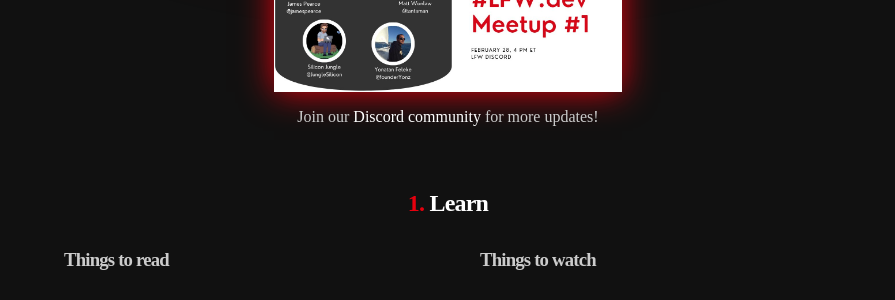
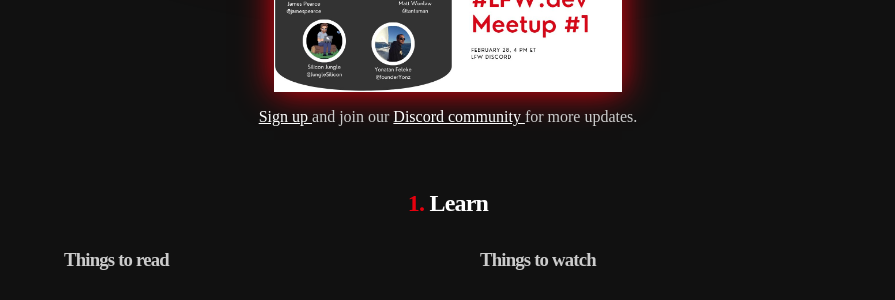
Before and after one commit to mylofi/localfirstweb.dev, a Jekyll site: the page built from index.html, in a window 1280 px wide. Shown: the part 505-805 px from the top of the page, without its empty margins (192-1087 px from the left). Built offline with Jekyll 4.4.1, drawn with Linux system fonts in a browser that asks for light colours; some web fonts are replaced; grey boxes are pictures that could not be loaded.

Commit message:
Link improvements

```diff
--- a/assets/css/main.scss
+++ b/assets/css/main.scss
@@ -81,6 +81,9 @@ aside {
   max-width: 22rem;
   margin: 0 auto;
   padding: 1rem 0 2rem;
+  a {
+    text-decoration: underline;
+  }
   img {
     max-width: 100%;
     display: block;
--- a/index.html
+++ b/index.html
@@ -64,11 +64,17 @@ layout: compress
       >
         <img src="/assets/images/meetup1.jpg" />
       </a>
-      Join our
-      <a href="https://discord.gg/ZRrwZxn4rW" target="_blank"
-        >Discord community</a
+      <a
+        href="https://discord.gg/4CVnJ2vD?event=1076855466824564766"
+        target="_blank"
       >
-      for more updates!
+        Sign up
+      </a>
+      and join our
+      <a href="https://discord.gg/ZRrwZxn4rW" target="_blank">
+        Discord community
+      </a>
+      for more updates.
     </aside>
     <main>
       {%for group in site.data.content%}
@@ -79,8 +85,10 @@ layout: compress
         <ul>
           {%for item in section.items%}
           <li>
-            <img src="{{item.icon}}" />
-            <a href="{{item.url}}" target="_blank">{{item.title}}</a>
+            <a href="{{item.url}}" target="_blank">
+              <img src="{{item.icon}}" />
+              {{item.title}}
+            </a>
             <small>{{item.author}}</small>
           </li>
           {%endfor%}
```
